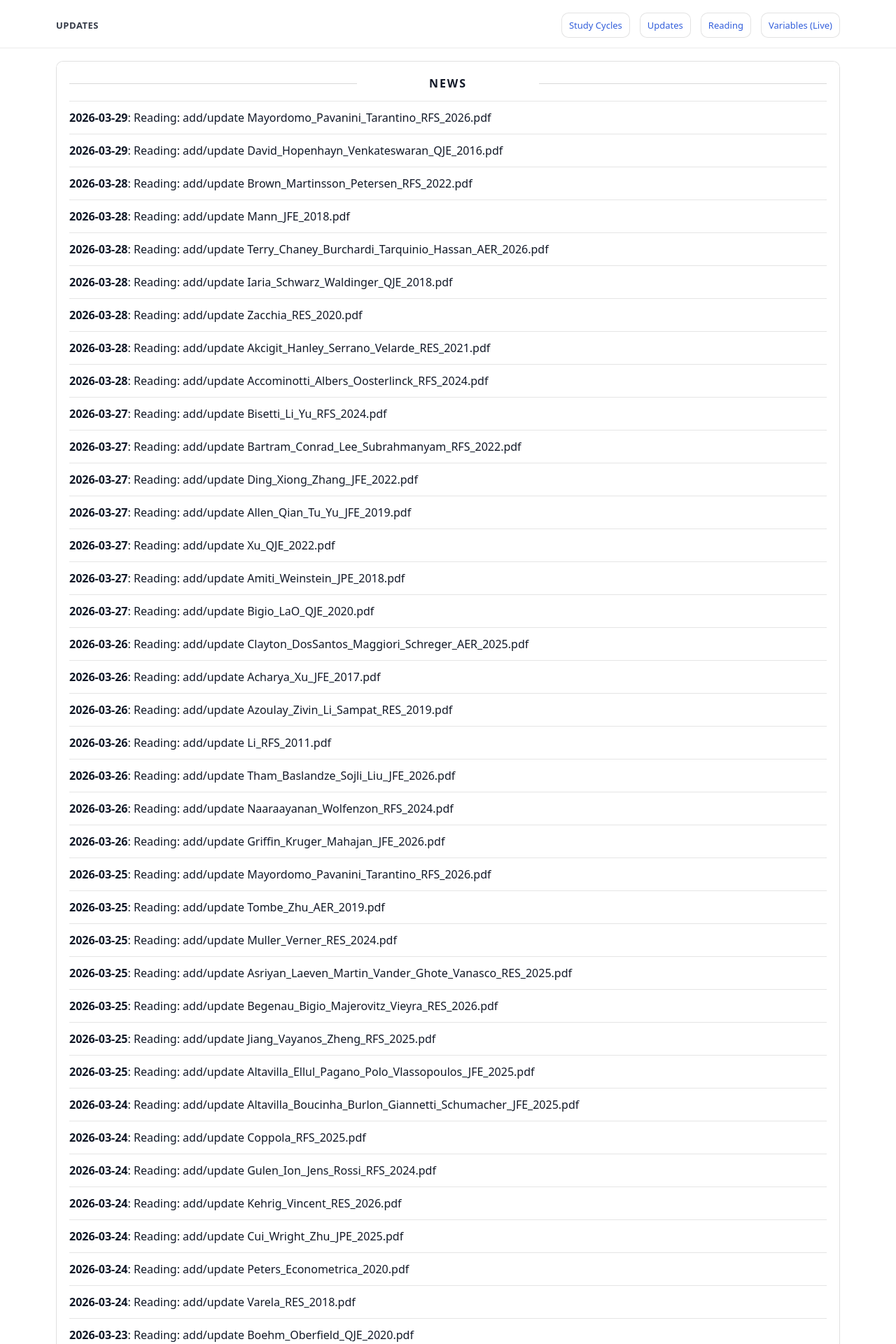
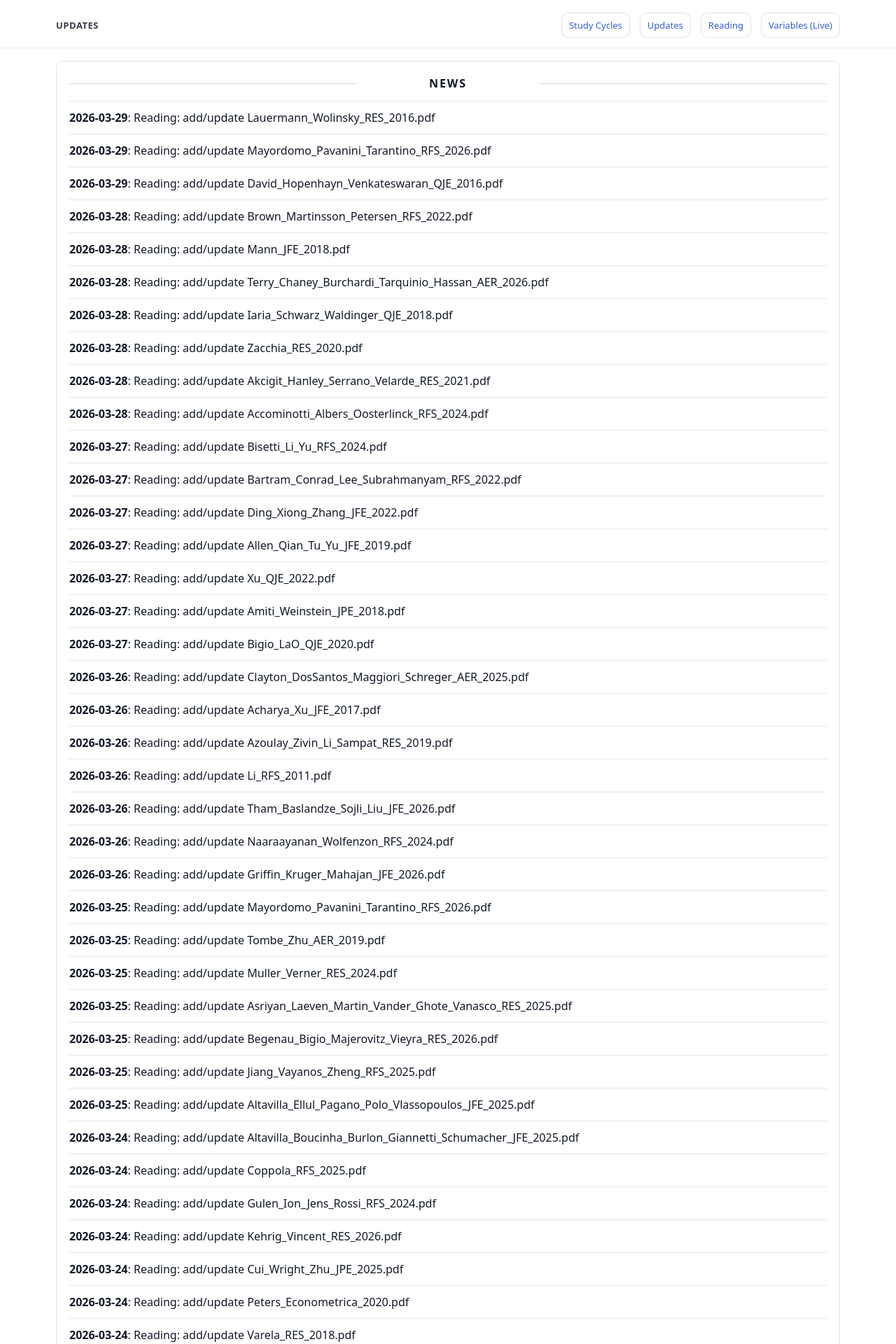
Before and after one commit to yaxinzn/study-archive, a Jekyll site: the page built from updates/index.md, in a window 1280 px wide. Shown: the top 1920 px of the page at 70% size. Built offline with Jekyll 4.4.1, drawn with Linux system fonts in a browser that asks for light colours; some of the changed text lies outside the part shown.

Commit message:
chore: update NEWS feed

```diff
--- a/_data/news.yml
+++ b/_data/news.yml
@@ -1,4 +1,7 @@
 # Auto-generated update history (sorted newest -> oldest). Do not edit manually.
+- ts: "1774775410"
+  date: "2026-03-29"
+  title: "Reading: add/update Lauermann_Wolinsky_RES_2016.pdf"
 - ts: "1774761668"
   date: "2026-03-29"
   title: "Reading: add/update Mayordomo_Pavanini_Tarantino_RFS_2026.pdf"
```
